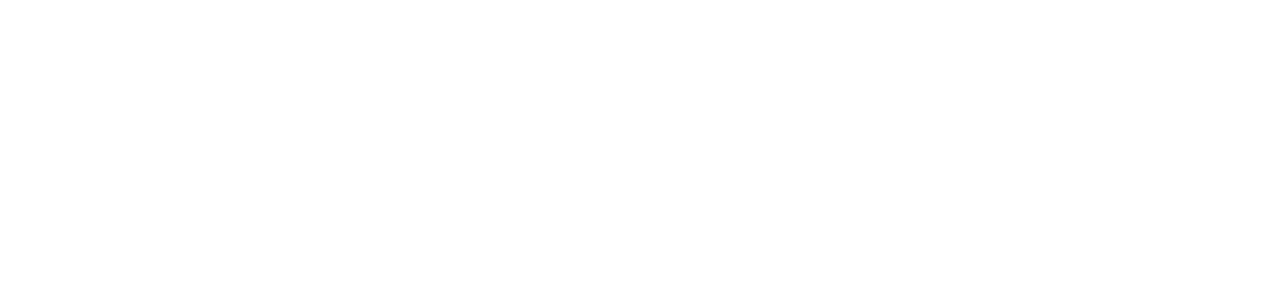
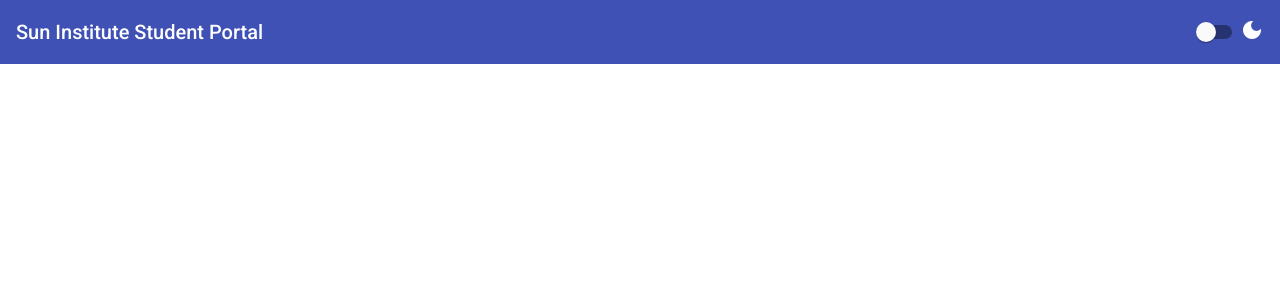
Before and after one commit to shesha4kr/sun-institute-fe-app, an Angular app: page / in a window 1280 px wide. Shown: the top 300 px of the page. Built offline with nearby package versions, Linux system fonts and the light colour scheme.

Commit message:
Added Toolbar - available throughout the application

```diff
--- a/src/app/app.component.css
+++ b/src/app/app.component.css
@@ -0,0 +1,3 @@
+.toolbar-spacer {
+  flex: 1 1 auto;
+}
--- a/src/app/app.component.html
+++ b/src/app/app.component.html
@@ -1 +1,14 @@
-<router-outlet></router-outlet>
+<div>
+  <!-- Header Toolbar -->
+  <mat-toolbar color="primary">
+    <span>Sun Institute Student Portal</span>
+    <span class="toolbar-spacer"></span>
+
+    <!-- Slider To switch between Dark Mode -->
+    <mat-slide-toggle>
+      <span class="material-icons">dark_mode</span>
+    </mat-slide-toggle>
+  </mat-toolbar>
+
+  <router-outlet></router-outlet>
+</div>
```
Also changed, not shown: src/app/app.module.ts (+9 -6 lines).
